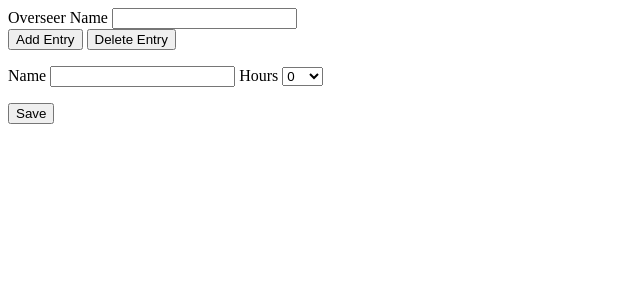
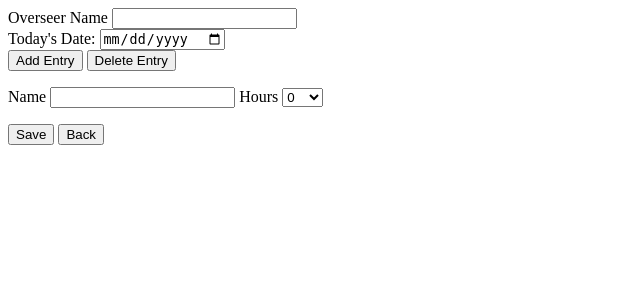
Before and after one commit to HarryYu1/MerryTutorData, a Flask app: page /attendance in a window 1280 px wide. Shown: the top 300 px of the page, without its empty margins (0-640 px from the left). Run offline with Flask 3, Linux system fonts and the light colour scheme; the visitor is signed in with stand-in values (Sample User, id 1).

Commit message:
date and back button on attendance page

```diff
--- a/app/attendance_module/attendance.py
+++ b/app/attendance_module/attendance.py
@@ -1,7 +1,7 @@
 from flask import Flask, render_template_string
 from flask import Blueprint, flash, g, redirect, render_template, request, session, url_for
 from flask_wtf import FlaskForm
-from wtforms import FieldList, FormField, StringField, SubmitField, SelectField
+from wtforms import FieldList, FormField, StringField, SubmitField, SelectField, DateField
 from wtforms.validators import InputRequired
 import flask_login
 
@@ -14,6 +14,7 @@ class HourForm(FlaskForm):
 
 class AttendanceForm(FlaskForm):
     name = StringField('Overseer Name', validators=[InputRequired()])
+    date = DateField('Today\'s Date:', validators = [InputRequired()])
     add_entry = SubmitField('Add Entry')
     delete_entry = SubmitField('Delete Entry')
     entries = FieldList(FormField(HourForm), min_entries=1)
--- a/app/templates/attendance.html
+++ b/app/templates/attendance.html
@@ -10,6 +10,8 @@
         {{ form.hidden_tag() }}
         {{ form.name.label }} {{ form.name() }}
         <br>
+        {{ form.date.label }} {{ form.date() }}
+        <br>
         <input type="submit" name="add_entry" value="Add Entry" id = "add_entry">
         <input type="submit" name="delete_entry" value="Delete Entry" id = "delete_entry">
         {% for entry in form.entries %}
@@ -20,6 +22,14 @@
             </p>
         {% endfor %}
         {{ form.submit() }}
-    </form>
+        <button onclick="goBack()">Back</button>
+
+<script>
+function goBack() {
+  window.history.back();
+}
+</script>
+
+
 </body>
 </html>
```
